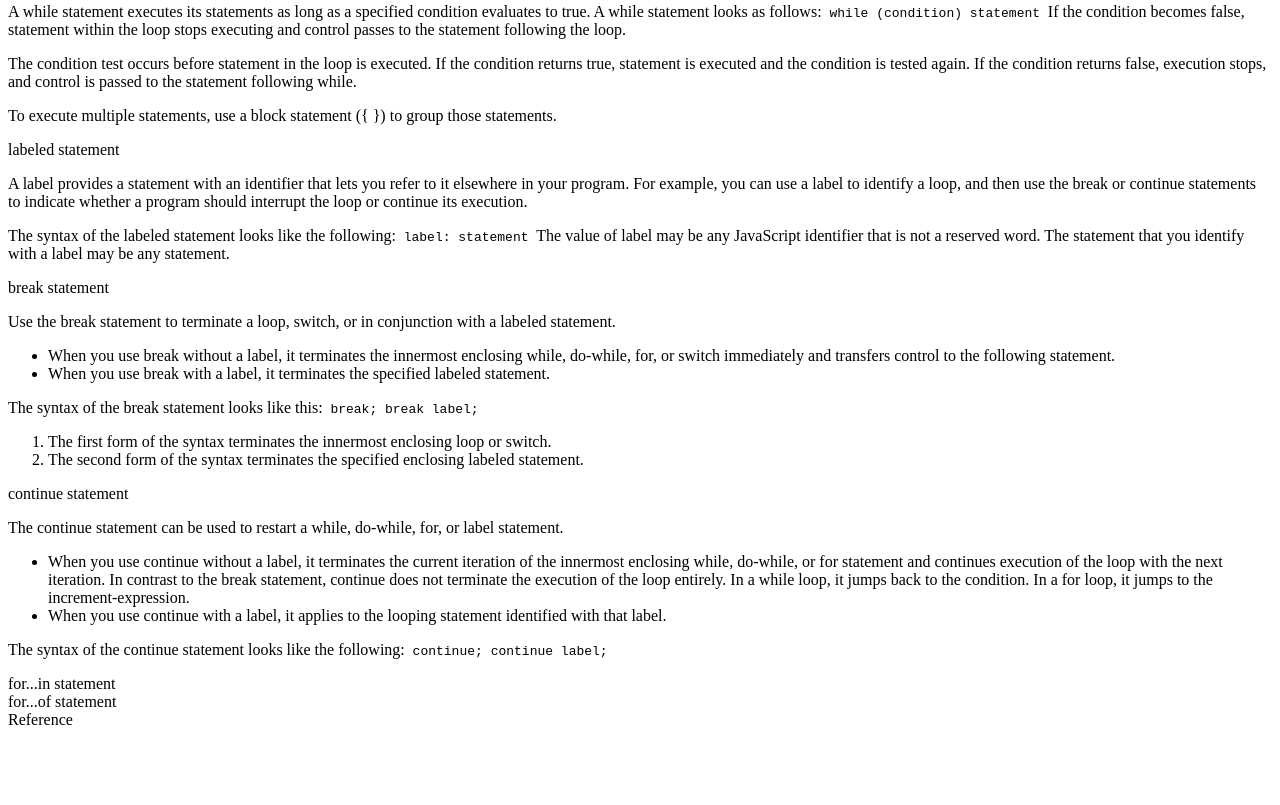
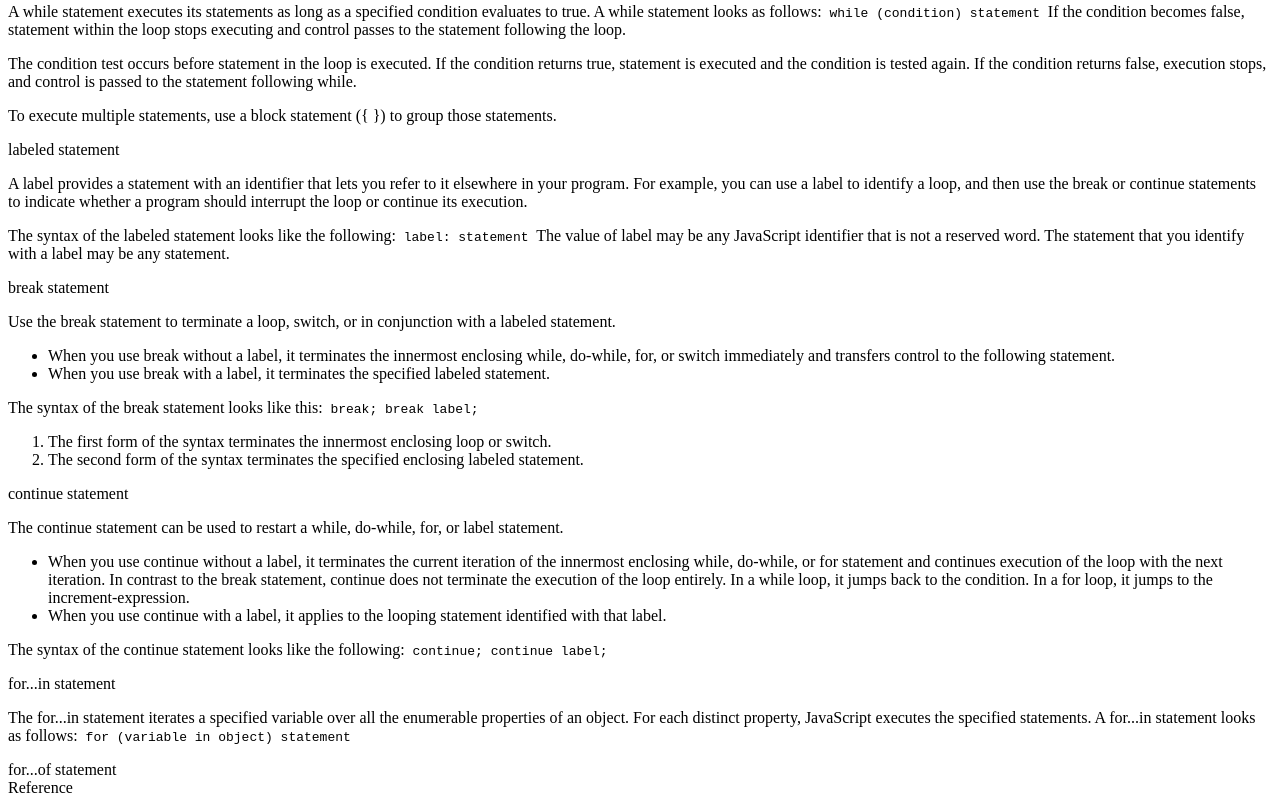
Before and after one commit to Md-Adnan-Abir/Responsive_Web_Design, a plain HTML site: page Technical_Documentation_Page/index.html in a window 1280 px wide. Shown: the part 677-1482 px from the top of the page. Before the commit the page ends 1414 px from the top, so only its background shows below. Drawn offline with Linux system fonts and the light colour scheme.

Commit message:
add for...in statement details

```diff
--- a/Technical_Documentation_Page/index.html
+++ b/Technical_Documentation_Page/index.html
@@ -112,6 +112,12 @@
 
         <section class="main-section" id="for_in">
             <header>for...in statement</header>
+            <article>
+                <p>The for...in statement iterates a specified variable over all the enumerable properties of an object. For each distinct property, JavaScript executes the specified statements. A for...in statement looks as follows:<code>
+                for (variable in object)
+                    statement
+                </code></p>
+            </article>
         </section>
 
         <section class="main-section" id="for_of">
```
